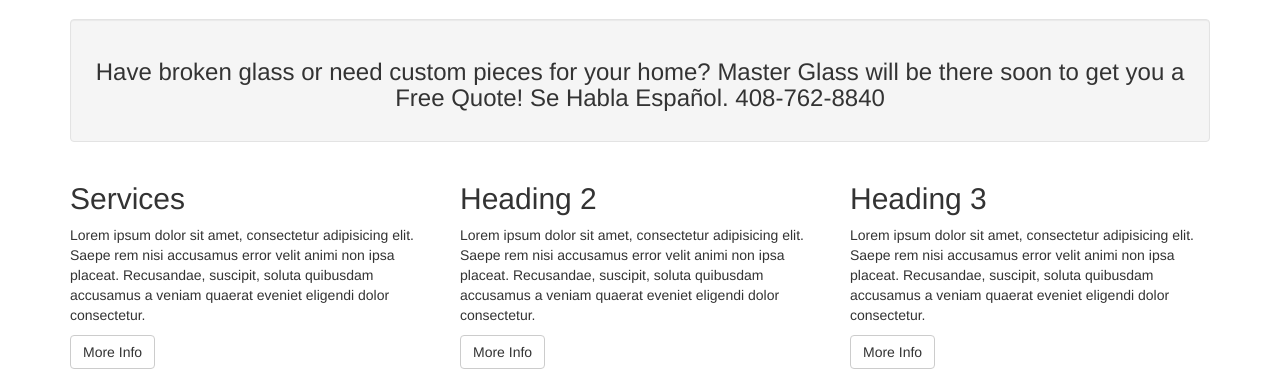
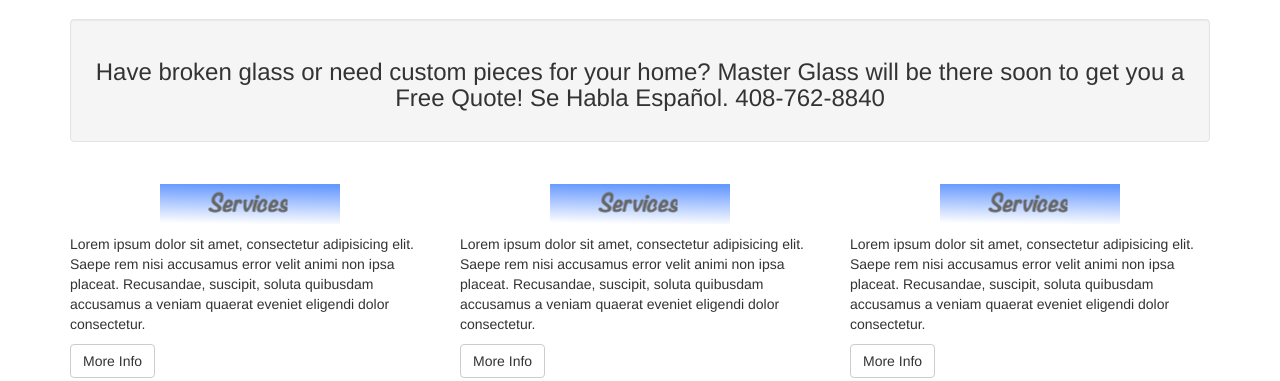
Before and after one commit to Bryan1207/MasterGlass.github.io, a plain HTML site: page index.html in a window 1280 px wide. Shown: the part 697-1078 px from the top of the page. Drawn offline with Linux system fonts and the light colour scheme.

Commit message:
services

```diff
--- a/index.html
+++ b/index.html
@@ -137,19 +137,19 @@
         <!-- Content Row -->
         <div class="row">
             <div class="col-md-4">
-                <h2>Services</h2>
+                <h1 style="text-align: center;"><img src="images/services.jpg"></h1>
                 <p>Lorem ipsum dolor sit amet, consectetur adipisicing elit. Saepe rem nisi accusamus error velit animi non ipsa placeat. Recusandae, suscipit, soluta quibusdam accusamus a veniam quaerat eveniet eligendi dolor consectetur.</p>
                 <a class="btn btn-default" href="#">More Info</a>
             </div>
             <!-- /.col-md-4 -->
             <div class="col-md-4">
-                <h2>Heading 2</h2>
+                 <h1 style="text-align: center;"><img src="images/services.jpg"></h1>
                 <p>Lorem ipsum dolor sit amet, consectetur adipisicing elit. Saepe rem nisi accusamus error velit animi non ipsa placeat. Recusandae, suscipit, soluta quibusdam accusamus a veniam quaerat eveniet eligendi dolor consectetur.</p>
                 <a class="btn btn-default" href="#">More Info</a>
             </div>
             <!-- /.col-md-4 -->
             <div class="col-md-4">
-                <h2>Heading 3</h2>
+                 <h1 style="text-align: center;"><img src="images/services.jpg"></h1>
                 <p>Lorem ipsum dolor sit amet, consectetur adipisicing elit. Saepe rem nisi accusamus error velit animi non ipsa placeat. Recusandae, suscipit, soluta quibusdam accusamus a veniam quaerat eveniet eligendi dolor consectetur.</p>
                 <a class="btn btn-default" href="#">More Info</a>
             </div>
```
Also changed, not shown: images/services.jpg (added).
